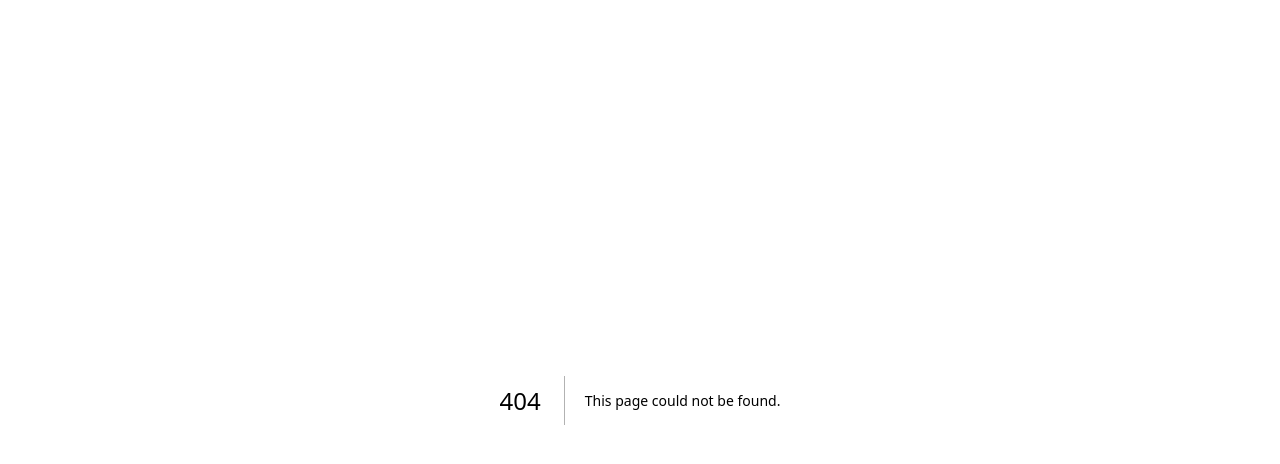
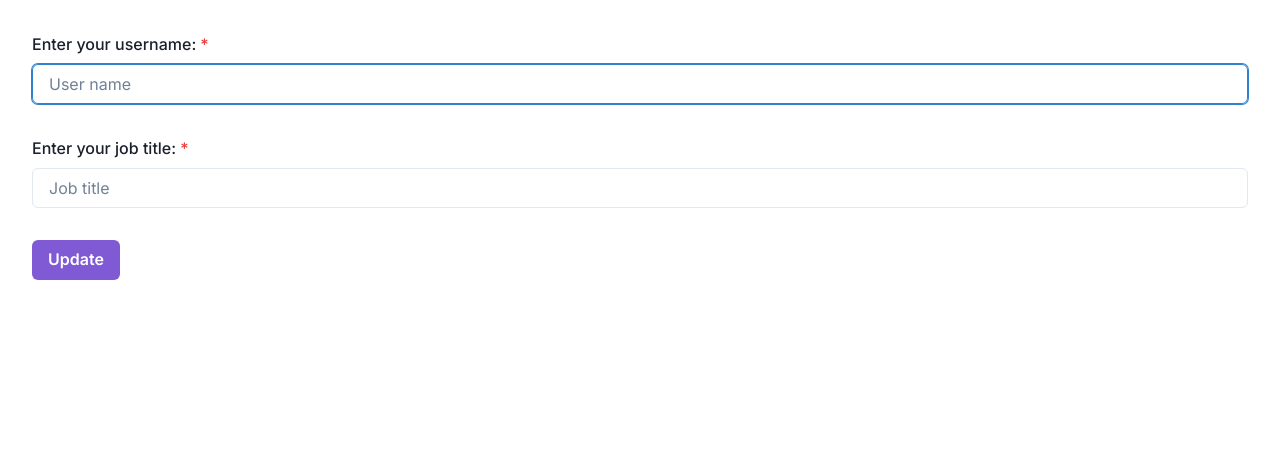
Before and after one commit to mortezahazrati/anime-hub, a Next.js app: page /user in a window 1280 px wide. Before the commit this address had no page. Shown: the top 464 px of the page. Built offline with nearby package versions, Linux system fonts and the light colour scheme; no server answers.

Commit message:
Added user route to update user info

```diff
--- /dev/null
+++ b/src/app/user/page.tsx
@@ -0,0 +1,14 @@
+import { cookies } from "next/headers";
+
+import { SigninForm } from "@/components/SigninForm";
+
+const UserPage = () => {
+  const userInCookie = cookies().get("user-information")?.value;
+  const userInfoFromCookie = userInCookie
+    ? JSON.parse(userInCookie)
+    : { username: "", jobTitle: "" };
+
+  return <SigninForm userInfoFromCookie={userInfoFromCookie} />;
+};
+
+export default UserPage;
--- a/src/components/SigninForm.tsx
+++ b/src/components/SigninForm.tsx
@@ -7,7 +7,11 @@ import { useRouter } from "next/navigation";
 import { SubmitButton } from "./SubmitButton";
 import { checkUser } from "@/app/signin/actions";
 
-export const SigninForm = () => {
+export const SigninForm = ({
+  userInfoFromCookie,
+}: {
+  userInfoFromCookie?: { username: string; jobTitle: string };
+}) => {
   const router = useRouter();
 
   const [error, dispatch] = useFormState(checkUser, undefined);
@@ -26,15 +30,24 @@ export const SigninForm = () => {
       >
         <FormControl as="fieldset" isRequired>
           <FormLabel as="legend">Enter your username:</FormLabel>
-          <Input autoFocus name="username" placeholder="User name" />
+          <Input
+            autoFocus
+            name="username"
+            placeholder="User name"
+            defaultValue={userInfoFromCookie?.username}
+          />
         </FormControl>
         <FormControl as="fieldset" isRequired>
           <FormLabel as="legend">Enter your job title:</FormLabel>
 
-          <Input name="jobTitle" placeholder="Job title" />
+          <Input
+            name="jobTitle"
+            placeholder="Job title"
+            defaultValue={userInfoFromCookie?.jobTitle}
+          />
         </FormControl>
 
-        <SubmitButton label="Submit" />
+        <SubmitButton label={userInfoFromCookie ? "Update" : "Submit"} />
       </VStack>
     </form>
   );
```
Also changed, not shown: src/middleware.ts (added, +16 -0 lines).
